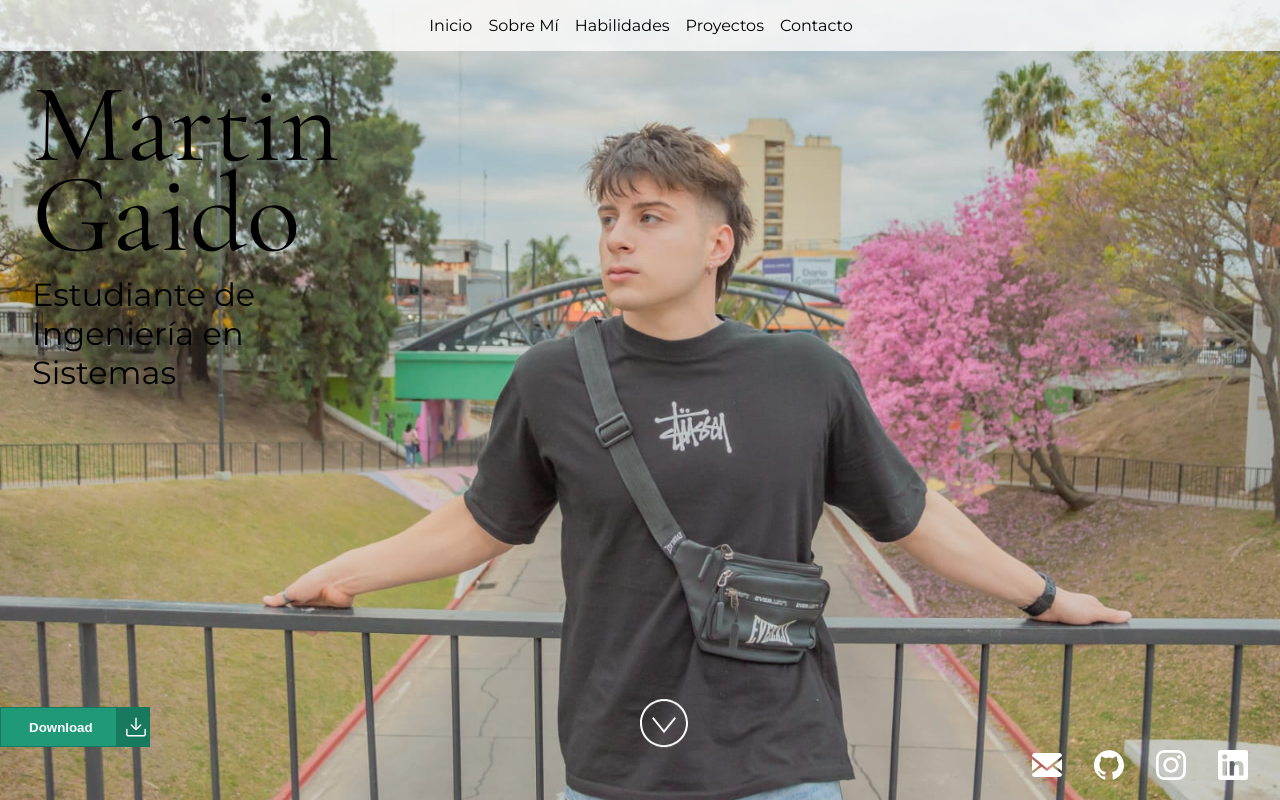
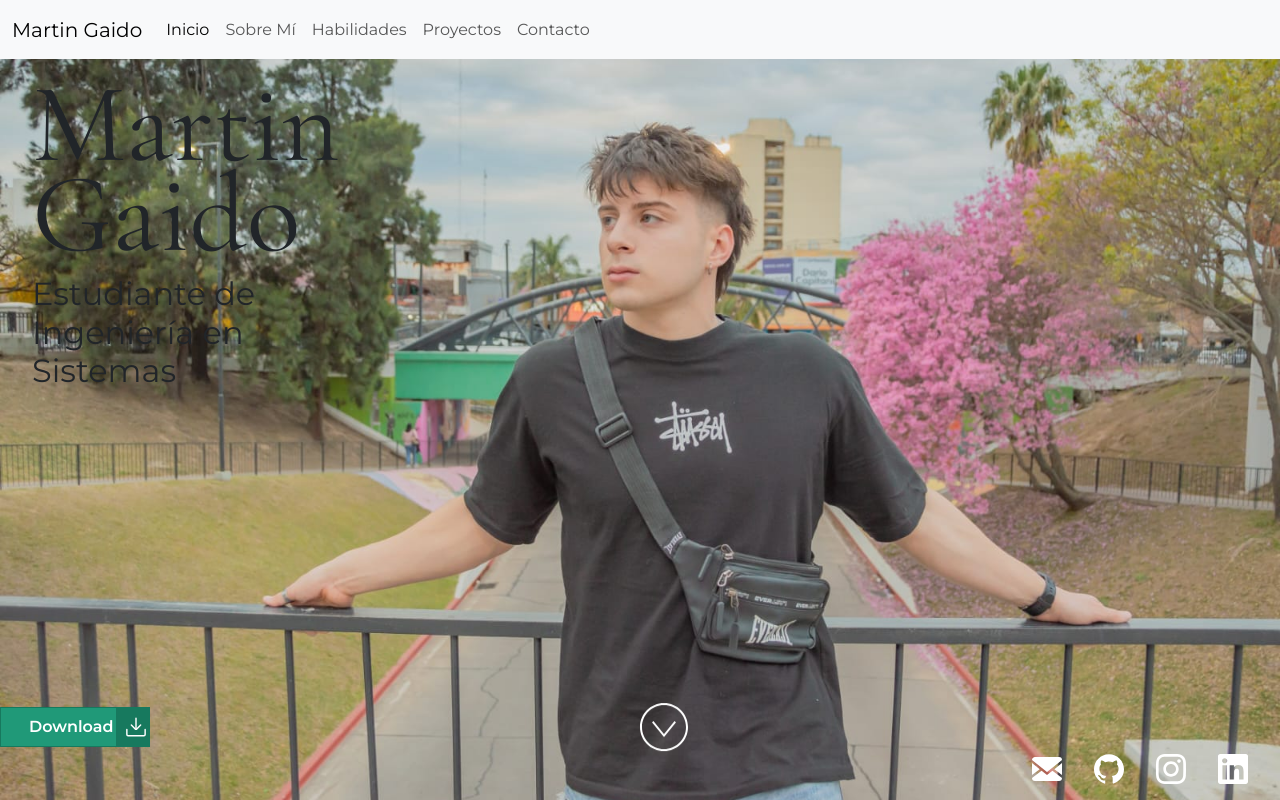
Before and after one commit to martingaidoo/portafolioWeb, a React (Vite) app: page / in a window 1280 px wide. Built offline with nearby package versions, Linux system fonts and the light colour scheme.

Commit message:
se agrega una nueva barra de navegacion

```diff
--- a/src/App.jsx
+++ b/src/App.jsx
@@ -9,6 +9,8 @@
 import About from "./Components/About";
 import Footer from "./Components/Footer";
 import Header from "./Components/Header";
+import { Header2 } from "./Components/Header2";
+
 import Home from "./Components/Home";
 import Portfolio from "./Components/Portfolio";
 import { Skills } from "./Components/Skills";
@@ -43,7 +45,7 @@
 const App = () => {
   return (
     <div id="main">
-      <Header />
+      <Header2 />
       <Home name={siteProps.name} title={siteProps.title} />
       <About />
       <Skills />
--- /dev/null
+++ b/src/Components/Header2.jsx
@@ -0,0 +1,43 @@
+import React from 'react'
+
+export const Header2 = () => {
+  return (
+    <div className=''>
+
+<nav className="navbar navbar-expand-lg bg-body-tertiary" style={{
+        position: "fixed",
+        width: "100%",
+        zIndex: 10,
+      }}>
+  <div className="container-fluid">
+    <a className="navbar-brand" href="#">Martin Gaido</a>
+    <button className="navbar-toggler" type="button" data-bs-toggle="collapse" data-bs-target="#navbarNav" aria-controls="navbarNav" aria-expanded="false" aria-label="Toggle navigation">
+      <span className="navbar-toggler-icon"></span>
+    </button>
+    <div className="collapse navbar-collapse" id="navbarNav">
+      <ul className="navbar-nav">
+        <li className="nav-item">
+          <a className="nav-link active" aria-current="page" href="#home">Inicio</a>
+        </li>
+        <li className="nav-item">
+          <a className="nav-link" href="#about">Sobre Mí</a>
+        </li>
+        <li className="nav-item">
+          <a className="nav-link" href="#skills">Habilidades</a>
+
+        </li>
+        <li className="nav-item">
+          <a className="nav-link" aria-current="page" href="#portfolio">Proyectos</a>
+        </li>
+        <li className="nav-item">
+          <a className="nav-link" aria-current="page" href="#contact">Contacto</a>
+        </li>
+      </ul>
+    </div>
+  </div>
+</nav>
+
+
+    </div>
+  )
+}
--- a/src/index.html
+++ b/src/index.html
@@ -7,6 +7,8 @@
     <title>Martin Gaido</title>
     <link rel="stylesheet" href="styles.css" />
     <link rel="icon" href="./images/student.ico" type="image/x-icon" />
+    <link href="https://cdn.jsdelivr.net/npm/bootstrap@5.3.3/dist/css/bootstrap.min.css" rel="stylesheet" integrity="sha384-QWTKZyjpPEjISv5WaRU9OFeRpok6YctnYmDr5pNlyT2bRjXh0JMhjY6hW+ALEwIH" crossorigin="anonymous">
+
 
   </head>
   <body>
@@ -15,5 +17,7 @@
       <!-- Your react app will be rendered here -->
     </div>
     <script type="module" src="index.js"></script>
+    <script src="https://cdn.jsdelivr.net/npm/bootstrap@5.3.3/dist/js/bootstrap.bundle.min.js" integrity="sha384-YvpcrYf0tY3lHB60NNkmXc5s9fDVZLESaAA55NDzOxhy9GkcIdslK1eN7N6jIeHz" crossorigin="anonymous"></script>
+
   </body>
 </html>
```
